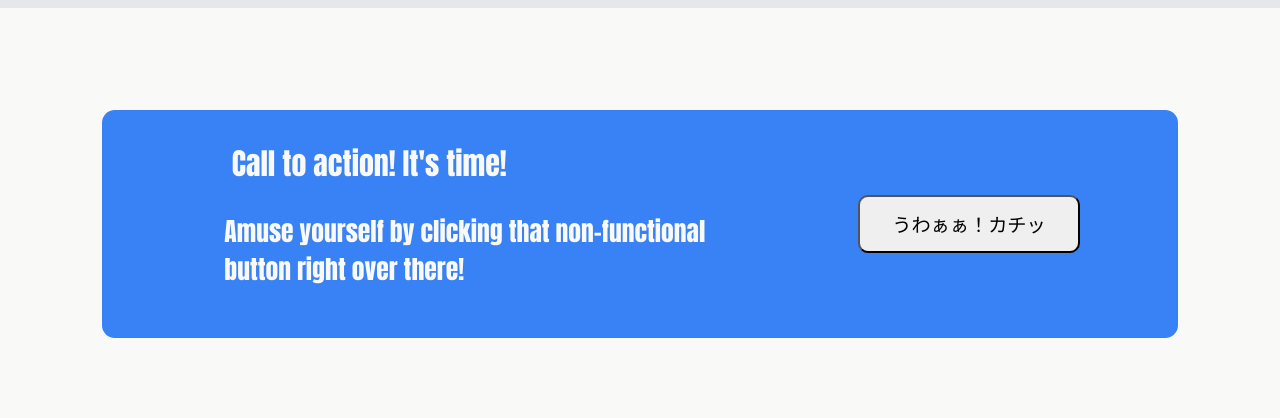
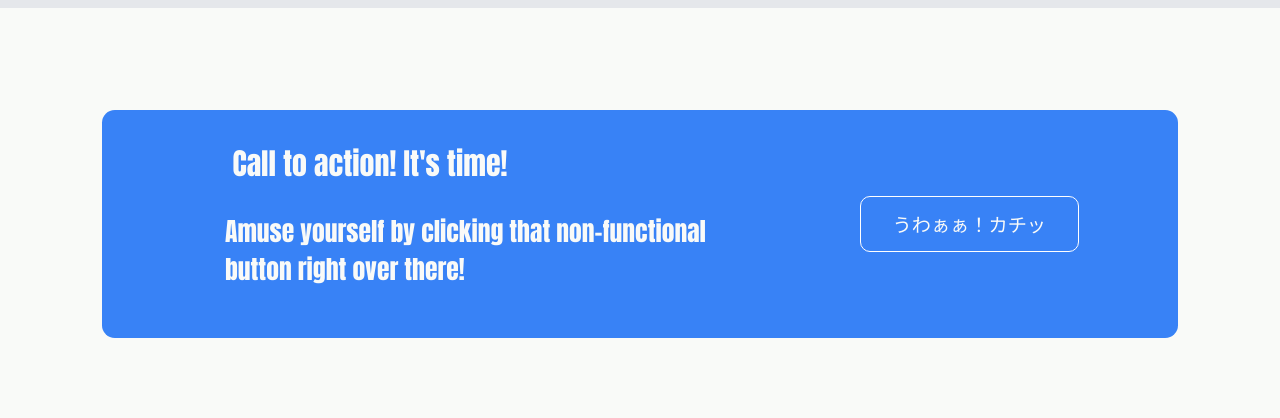
Before and after one commit to glasswings/odin-landing-page, a plain HTML site: page index.html in a window 1280 px wide. Shown: the part 1527-1945 px from the top of the page. Drawn offline with Linux system fonts and the light colour scheme.

Commit message:
Style CTA button

```diff
--- a/style.css
+++ b/style.css
@@ -118,3 +118,11 @@ section.cta {
 .interact-box h1 {
     margin: 0.25em;
 }
+
+.interact-box button {
+    color: var(--white);
+    border-style: solid;
+    border-color: white;
+    border-width: 1.8px;
+    background-color: var(--bright-ink);
+}
```
